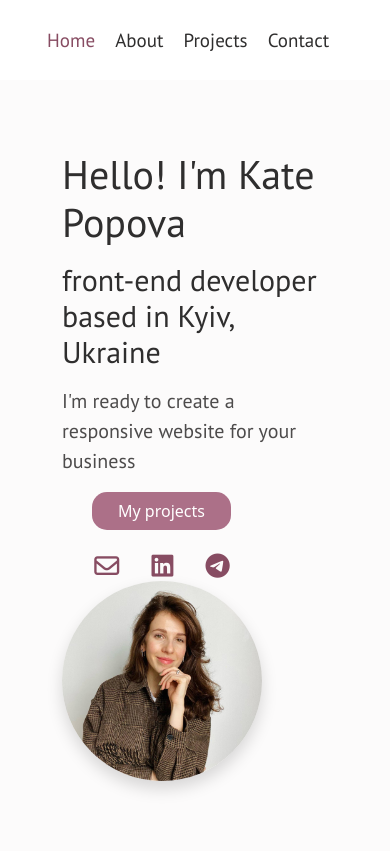
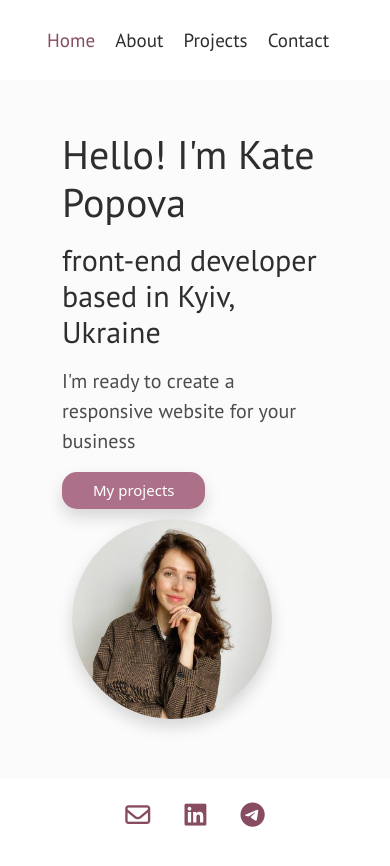
Before and after one commit to popovakate/portfolio-project, a plain HTML site: page index.html in a window 390 px wide. Drawn offline with nearby package versions, Linux system fonts and the light colour scheme.

Commit message:
Added footer

```diff
--- a/index.html
+++ b/index.html
@@ -53,7 +53,7 @@
       </nav>
     </div>
     <div class="hero">
-      <div class="container">
+      <div class="container homepage">
         <div class="row">
           <div class="col-lg-7">
             <h1>Hello! I'm Kate Popova</h1>
@@ -61,12 +61,7 @@
             <p class="mt-3">
               I'm ready to create a responsive website for your business
             </p>
-            <a href="#" class="btn">My projects</a>
-            <div class="contact-links mt-4">
-              <a href="#"><i class="fa-regular fa-envelope fa-custom"></i></a>
-              <a href="#"><i class="fa-brands fa-linkedin fa-custom"></i></a>
-              <a href="#"><i class="fa-brands fa-telegram fa-custom"></i></a>
-            </div>
+            <a href="#" class="btn shadow">My projects</a>
           </div>
           <div class="col-lg-5">
             <img
@@ -78,5 +73,20 @@
         </div>
       </div>
     </div>
+    <footer>
+      <div class="contact-links mt-4">
+        <a href="malto:ekater.davydenko@gmail.com"
+          ><i class="fa-regular fa-envelope fa-custom"></i
+        ></a>
+        <a
+          href="https://www.linkedin.com/in/kate-davydenko-2b951740/"
+          target="_blank"
+          ><i class="fa-brands fa-linkedin fa-custom"></i
+        ></a>
+        <a href="https://t.me/Popova_Kate" target="_blank"
+          ><i class="fa-brands fa-telegram fa-custom"></i
+        ></a>
+      </div>
+    </footer>
   </body>
 </html>
--- a/styles/portfolio.css
+++ b/styles/portfolio.css
@@ -3,7 +3,17 @@
 }
 .hero {
   background-color: #fcfbfb;
-  padding: 130px 40px;
+  padding: 100px 40px 100px;
+}
+
+.homepage {
+  margin: 0px 90px;
+}
+
+.hero-about-page,
+.hero-project-page {
+  background-color: #fcfbfb;
+  padding: 30px;
 }
 
 nav {
@@ -65,12 +75,16 @@ p {
 }
 
 .contact-links {
-  display: flex;
-  justify-content: space-evenly;
-  max-width: 200px;
+  justify-content: center;
+  text-align: center;
+  margin: 50px;
+}
+.contact-links a {
+  padding: 0px 15px;
 }
 
 .btn {
+  font-size: 20px;
   margin-left: 30px;
   padding: 6px 25px;
   border-radius: 15px;
@@ -79,7 +93,7 @@ p {
 }
 
 .fa-custom {
-  font-size: 30px;
+  font-size: 38px;
   color: #874c62;
 }
 
@@ -96,16 +110,15 @@ p {
   padding: 20px;
 }
 .about-section {
-  padding: 80px 70px;
+  padding: 40px 60px;
+  margin: 0px 90px;
 }
-
+.about-section p {
+  font-size: 20px;
+}
 .about-section-photo {
-  max-width: 350px;
-  border-radius: 10%;
-}
-
-.about-section p {
-  font-size: 27px;
+  max-width: 250px;
+  border-radius: 1%;
 }
 
 .contact-info a {
@@ -113,24 +126,38 @@ p {
 }
 .contact-page {
   background-color: #fcfbfb;
-  padding: 150px 200px;
+  padding: 150px 20px;
 }
 
 @media (max-width: 960px) {
   h1 {
     font-size: 40px;
   }
+  h3 {
+    font-size: 30px;
+  }
+  .hero {
+    padding: 50px;
+  }
 
-  .hero {
-    padding: 70px 50px;
+  .btn {
+    font-size: 15px;
+    margin: 0px;
+    padding: 6px 30px;
+    border-radius: 15px;
+    background-color: #ac7088;
+    color: white;
+  }
+
+  .homepage {
+    margin: 0px;
   }
   .photo {
     max-width: 200px;
-    margin: 0 auto;
+    margin: 10px;
   }
   .about-section-photo {
-    max-width: 250px;
-    margin: 15px;
+    max-width: 150px;
   }
 
   .contact-links .fa-custom {
@@ -140,9 +167,11 @@ p {
 
   .about-section {
     padding: 10px 50px;
+    margin: 0px;
   }
 
   .about-section p {
+    padding-top: 15px;
     font-size: 20px;
     text-align: center;
   }
```
Also changed, not shown: about.html (+23 -11 lines), work.html (+18 -1 lines).
